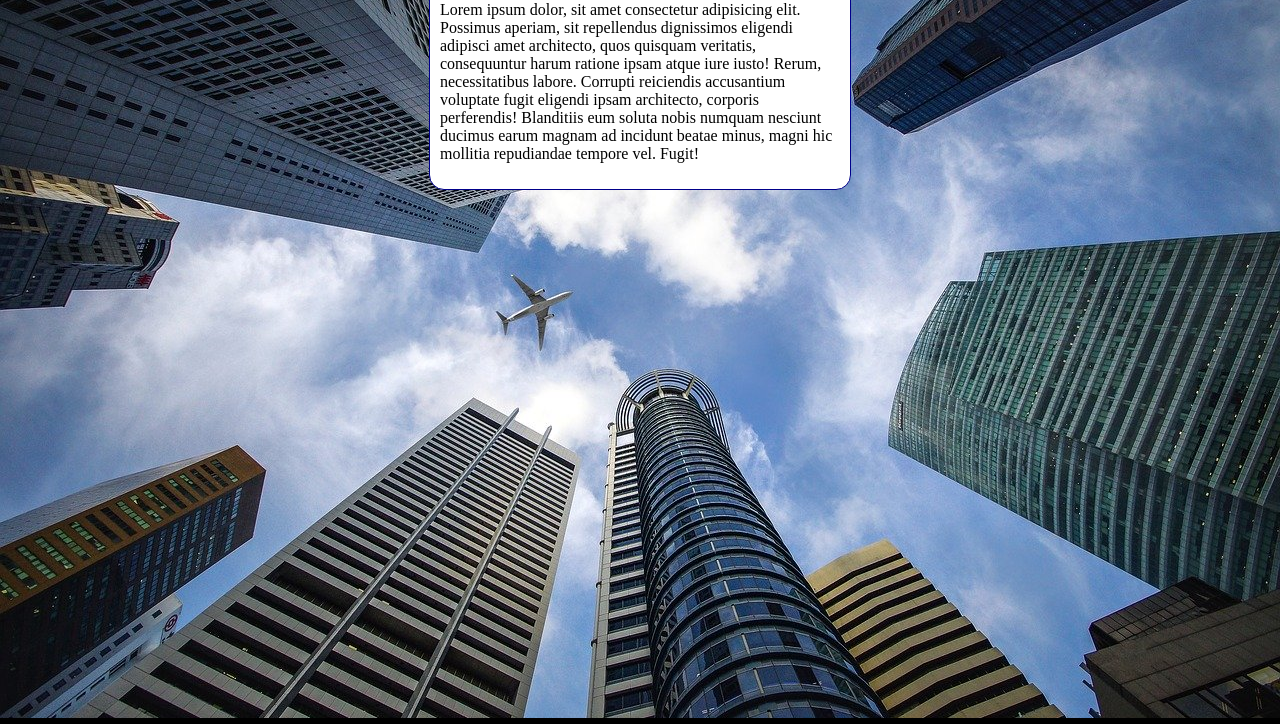
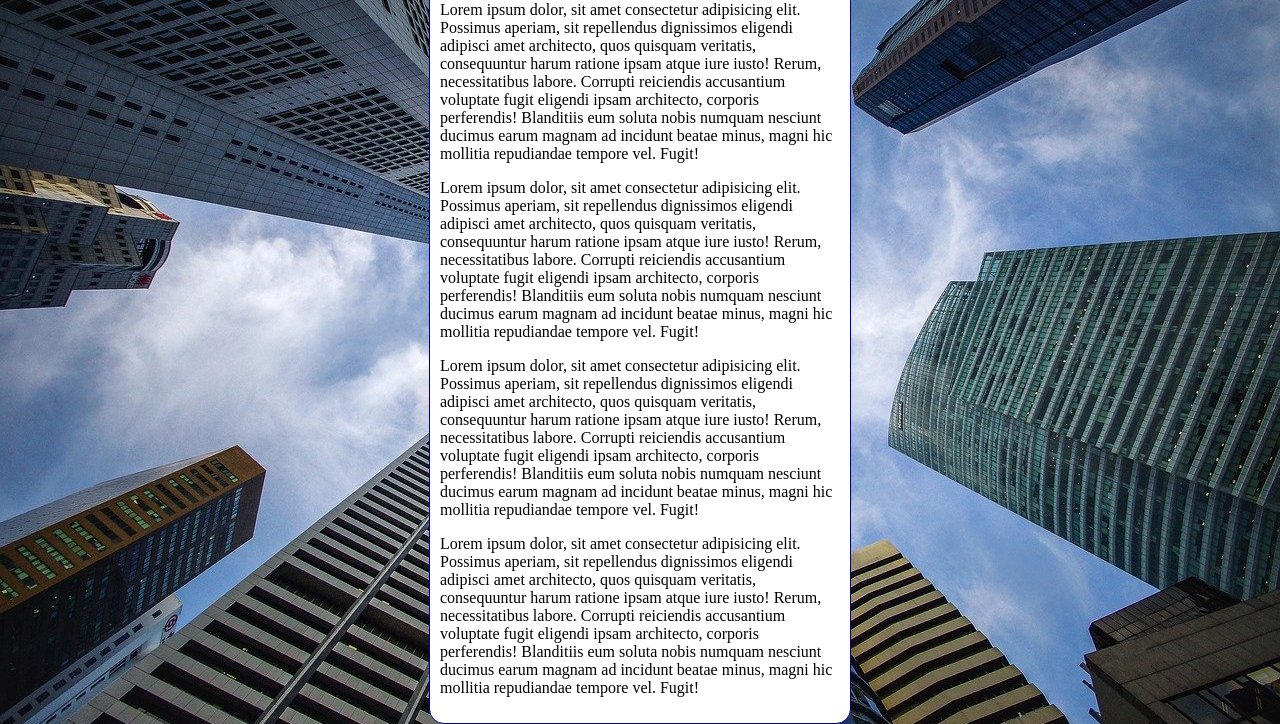
Before and after one commit to iambrunoqueiroz/html-css, a plain HTML site: page exercicios/ex022/fundo006.html in a window 1280 px wide. Shown: the part 98-822 px from the top of the page. Drawn offline with Linux system fonts and the light colour scheme.

Commit message:
atualizei o exercício ex022

```diff
--- a/exercicios/ex022/fundo006.html
+++ b/exercicios/ex022/fundo006.html
@@ -30,6 +30,12 @@
         <h1>Teste de Imagem de Fundo</h1>
         <p>Lorem ipsum dolor, sit amet consectetur adipisicing elit. Possimus aperiam, sit repellendus dignissimos eligendi adipisci amet architecto, quos quisquam veritatis, consequuntur harum ratione ipsam atque iure iusto! Rerum, necessitatibus labore.
         Corrupti reiciendis accusantium voluptate fugit eligendi ipsam architecto, corporis perferendis! Blanditiis eum soluta nobis numquam nesciunt ducimus earum magnam ad incidunt beatae minus, magni hic mollitia repudiandae tempore vel. Fugit!</p>
+        <p>Lorem ipsum dolor, sit amet consectetur adipisicing elit. Possimus aperiam, sit repellendus dignissimos eligendi adipisci amet architecto, quos quisquam veritatis, consequuntur harum ratione ipsam atque iure iusto! Rerum, necessitatibus labore.
+        Corrupti reiciendis accusantium voluptate fugit eligendi ipsam architecto, corporis perferendis! Blanditiis eum soluta nobis numquam nesciunt ducimus earum magnam ad incidunt beatae minus, magni hic mollitia repudiandae tempore vel. Fugit!</p>
+        <p>Lorem ipsum dolor, sit amet consectetur adipisicing elit. Possimus aperiam, sit repellendus dignissimos eligendi adipisci amet architecto, quos quisquam veritatis, consequuntur harum ratione ipsam atque iure iusto! Rerum, necessitatibus labore.
+        Corrupti reiciendis accusantium voluptate fugit eligendi ipsam architecto, corporis perferendis! Blanditiis eum soluta nobis numquam nesciunt ducimus earum magnam ad incidunt beatae minus, magni hic mollitia repudiandae tempore vel. Fugit!</p>
+        <p>Lorem ipsum dolor, sit amet consectetur adipisicing elit. Possimus aperiam, sit repellendus dignissimos eligendi adipisci amet architecto, quos quisquam veritatis, consequuntur harum ratione ipsam atque iure iusto! Rerum, necessitatibus labore.
+        Corrupti reiciendis accusantium voluptate fugit eligendi ipsam architecto, corporis perferendis! Blanditiis eum soluta nobis numquam nesciunt ducimus earum magnam ad incidunt beatae minus, magni hic mollitia repudiandae tempore vel. Fugit!</p>
     </main>
 </body>
 </html>
```
